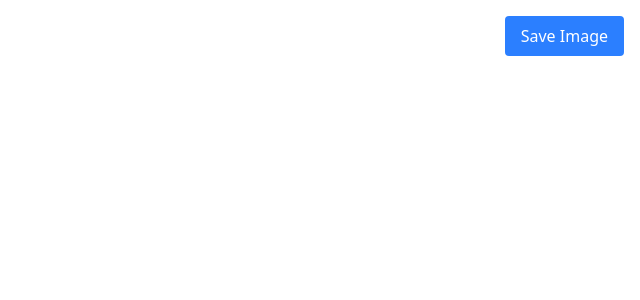
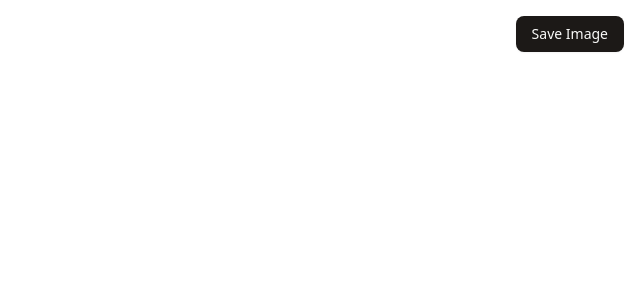
Before and after one commit to yoshikouki/nazori, a Next.js app: page / in a window 1280 px wide. Shown: the top 300 px of the page, without its empty margins (640-1280 px from the left). Built offline with nearby package versions, Linux system fonts and the light colour scheme.

Commit message:
Animated button

```diff
--- a/src/app/drawing-canvas.tsx
+++ b/src/app/drawing-canvas.tsx
@@ -1,5 +1,6 @@
 "use client";
 
+import { Button } from "@/components/ui/button";
 import { useEffect, useRef } from "react";
 
 export const DrawingCanvas = () => {
@@ -64,13 +65,13 @@ export const DrawingCanvas = () => {
   return (
     <div className="relative h-full w-full">
       <canvas ref={canvasRef} className="h-full w-full touch-none" />
-      <button
+      <Button
         type="button"
         onClick={saveImage}
-        className="absolute top-4 right-4 rounded bg-blue-500 px-4 py-2 text-white"
+        className="absolute top-4 right-4"
       >
         Save Image
-      </button>
+      </Button>
     </div>
   );
 };
--- a/src/components/ui/button.tsx
+++ b/src/components/ui/button.tsx
@@ -5,19 +5,19 @@ import type * as React from "react";
 import { cn } from "@/lib/utils";
 
 const buttonVariants = cva(
-  "inline-flex items-center justify-center gap-2 whitespace-nowrap rounded-md text-sm font-medium transition-[color,box-shadow] disabled:pointer-events-none disabled:opacity-50 [&_svg]:pointer-events-none [&_svg:not([class*='size-'])]:size-4 [&_svg]:shrink-0 outline-none focus-visible:border-ring focus-visible:ring-ring/50 focus-visible:ring-[3px] aria-invalid:ring-destructive/20 dark:aria-invalid:ring-destructive/40 aria-invalid:border-destructive",
+  "inline-flex items-center justify-center gap-2 whitespace-nowrap rounded-md text-sm font-medium transition-all duration-200 ease-in-out disabled:pointer-events-none disabled:opacity-50 [&_svg]:pointer-events-none [&_svg:not([class*='size-'])]:size-4 [&_svg]:shrink-0 outline-none focus-visible:border-ring focus-visible:ring-ring/50 focus-visible:ring-[3px] aria-invalid:ring-destructive/20 dark:aria-invalid:ring-destructive/40 aria-invalid:border-destructive",
   {
     variants: {
       variant: {
         default:
-          "bg-primary text-primary-foreground shadow-xs hover:bg-primary/90",
+          "bg-primary text-primary-foreground shadow-xs hover:bg-primary/90 active:scale-95",
         destructive:
-          "bg-destructive text-white shadow-xs hover:bg-destructive/90 focus-visible:ring-destructive/20 dark:focus-visible:ring-destructive/40",
+          "bg-destructive text-white shadow-xs hover:bg-destructive/90 focus-visible:ring-destructive/20 dark:focus-visible:ring-destructive/40 active:scale-95",
         outline:
-          "border border-input bg-background shadow-xs hover:bg-accent hover:text-accent-foreground",
+          "border border-input bg-background shadow-xs hover:bg-accent hover:text-accent-foreground active:scale-95",
         secondary:
-          "bg-secondary text-secondary-foreground shadow-xs hover:bg-secondary/80",
-        ghost: "hover:bg-accent hover:text-accent-foreground",
+          "bg-secondary text-secondary-foreground shadow-xs hover:bg-secondary/80 active:scale-95",
+        ghost: "hover:bg-accent hover:text-accent-foreground active:scale-95",
         link: "text-primary underline-offset-4 hover:underline",
       },
       size: {
```
